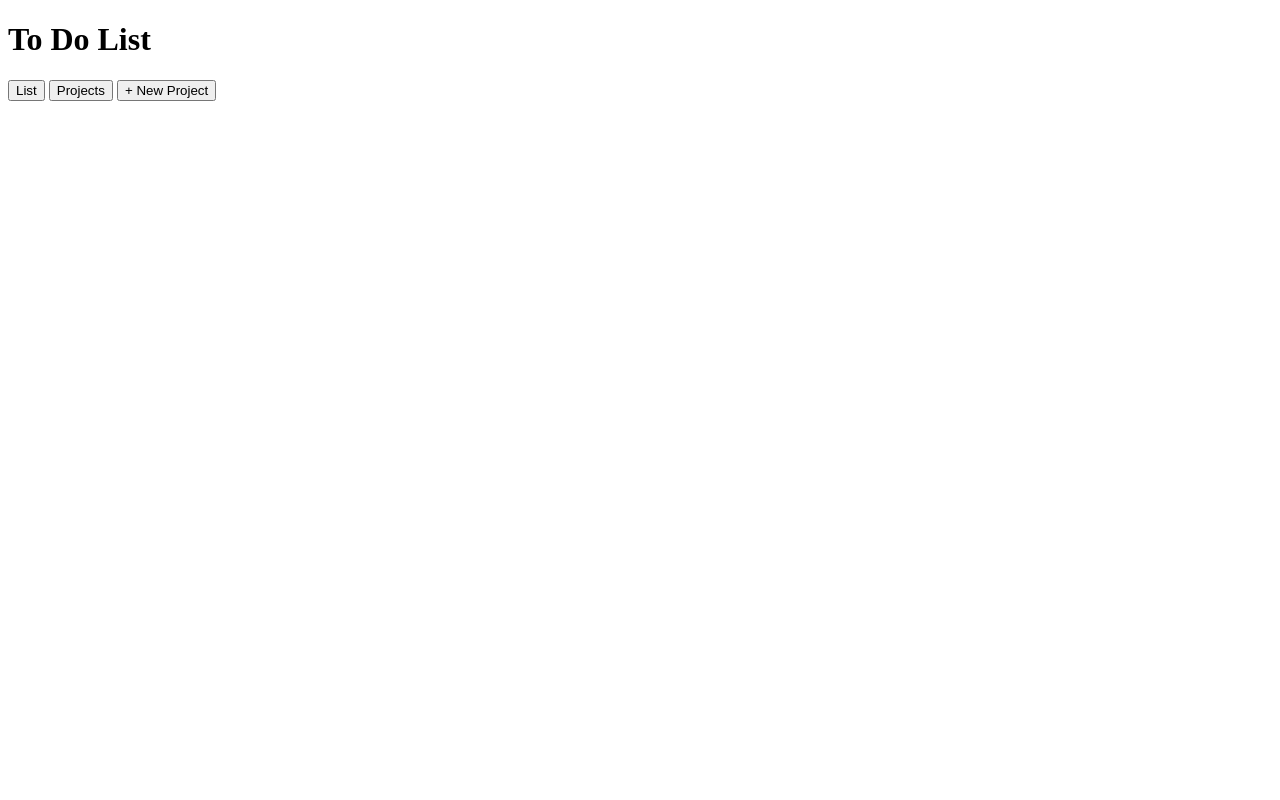
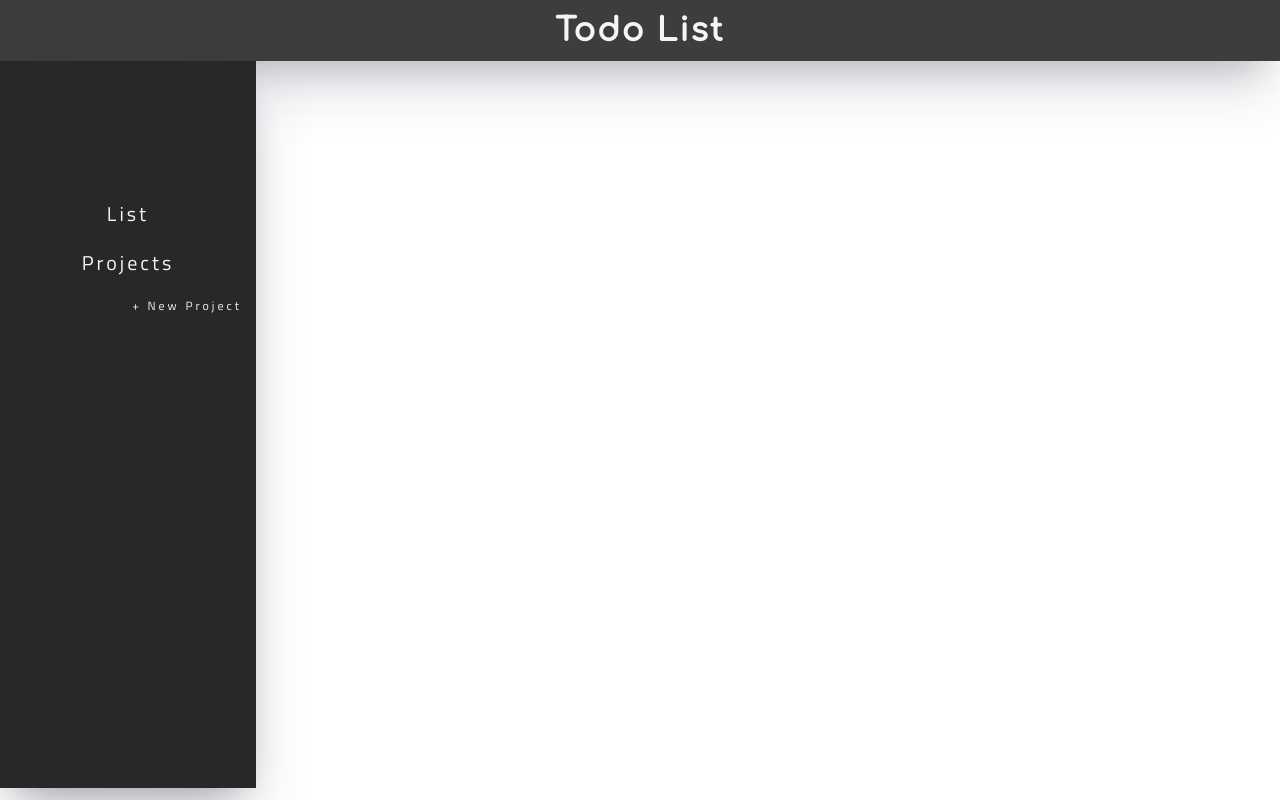
Before and after one commit to nikolapivac/todo-list, a website built with webpack: page dist/index.html in a window 1280 px wide. Built offline with nearby package versions, Linux system fonts and the light colour scheme.

Commit message:
Added styles to header and sidebar

```diff
--- a/dist/index.html
+++ b/dist/index.html
@@ -3,23 +3,35 @@
     <head>
         <meta charset="utf-8">
         <meta http-equiv="X-UA-Compatible" content="IE=edge">
-        <title></title>
+        <title>Todo List</title>
         <meta name="description" content="">
         <meta name="viewport" content="width=device-width, initial-scale=1">
         <link rel="stylesheet" href="styles.css">
         <script src="main.js" async defer></script>
     </head>
     <body>
-        <header class="header">
-            <h1>To Do List</h1>
-        </header>
+        <div class="header">
+            <h1>Todo List</h1>
+        </div>
         <div class="side_menu">
             <button class="todos_button">List</button>
             <button class="projects_button">Projects</button>
             <button class="new_project">+ New Project</button>
         </div>
         <div id="content">
-
+            <div class="form_popup" id="todo_form">
+                <form class="form_container">
+                    <h1>New Todo</h1>
+                    <input class= "form_todo_title" type="text" placeholder="Title"/>
+                    <textarea class= "form_todo_desc" type="text" placeholder="Description"></textarea>
+                    <input class= "form_todo_date" type="date" placeholder="Date" />
+                    <select class= "form_todo_project" name="Project">
+                        <option value="Todos">Todos</option>
+                    </select>
+                    <button class="close_button">Close</button>
+                    <button type="submit" class="add_button">Add New Todo</button>
+                </form>
+            </div>
         </div>
     </body>
 </html>
--- a/dist/styles.css
+++ b/dist/styles.css
@@ -0,0 +1,96 @@
+@import url('https://fonts.googleapis.com/css2?family=Comfortaa:wght@500&family=Titillium+Web:wght@200;300;400&display=swap');
+
+* {
+    /* --- colors --- */
+    --bg_color: rgb(199, 199, 199);
+    --head_color: rgb(61, 61, 61);
+    --side_color: rgb(41, 39, 39);
+    --text_color: whitesmoke;
+    /* --- fonts --- */
+    --head_font: 'Comfortaa', cursive;
+    --font: 'Titillium Web', sans-serif;
+    /* --- shadow --- */
+    --shadow: rgba(50, 50, 93, 0.25) 0px 30px 60px -12px, rgba(0, 0, 0, 0.3) 0px 18px 36px -18px;
+}
+
+body {
+    margin: 0;
+    display: grid;
+    grid-template-columns: 1fr 4fr;
+    grid-template-rows: 1fr 12fr;
+}
+
+.header {
+    display: flex;
+    justify-content: center;
+    background-color: var(--head_color);
+    padding: 1%;
+    box-shadow: var(--shadow);
+    grid-column: 1 / 3;
+    grid-row: 1 / 2;
+    font-family: var(--head_font);
+}
+
+.side_menu {
+    grid-column: 1 / 2;
+    grid-row: 2 / 3;
+    background-color: var(--side_color);
+    display: flex;
+    flex-direction: column;
+    padding-top: 50%;
+    box-shadow: var(--shadow);
+}
+
+.side_menu button{
+    background-color: inherit;
+    color: var(--text_color);
+    border: none;
+    margin: 8px;
+    letter-spacing: 3px;
+    font-family: var(--font);
+}
+
+.todos_button,
+.projects_button{
+    font-size: 20px;
+    align-self: center;
+}
+
+.new_project {
+    align-self: flex-end;
+    font-size: 12px;
+    margin-right: 20px;
+}
+
+.side_menu button:hover{
+    cursor: pointer;
+}
+
+.todos_button:hover,
+.projects_button:hover{
+    font-size: 24px;
+    transition: 0.5s;
+}
+
+.new_project:hover{
+    font-size: 14px;
+    transition: 0.5s;
+}
+
+.content {
+    grid-column: 2 / 3;
+    grid-row: 2 / 3;
+    background-color: var(--bg_color);
+}
+
+.header > h1{
+    margin: 0;
+    color: var(--text_color);
+    letter-spacing: 2px;
+}
+
+
+.form_popup{
+    display: none;
+    z-index: 9;
+}
```
